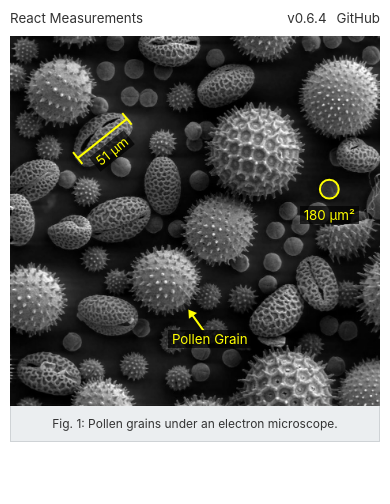
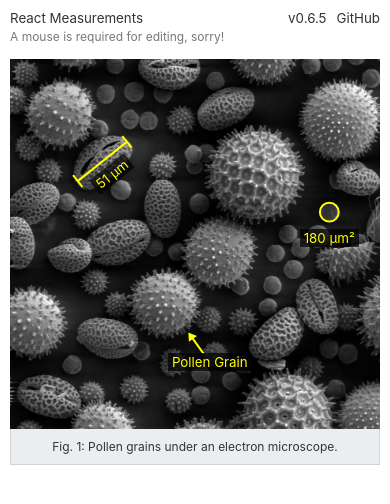
Before and after one commit to rmfisher/react-measurements, a React app: page / in a window 390 px wide. Built offline with nearby package versions, Linux system fonts and the light colour scheme.

Commit message:
Add read-only message on mobile to avoid confusion, bump version

```diff
--- a/src/demo/components/MeasurementApp.css
+++ b/src/demo/components/MeasurementApp.css
@@ -23,6 +23,19 @@ body {
   padding: 15px 20px;
   box-sizing: border-box;
   display: flex;
+  flex-direction: column;
+}
+
+.title-bar-inner {
+  width: 100%;
+  display: flex;
+}
+
+.mobile-readonly-message {
+  font-size: 9pt;
+  display: none;
+  margin: 3px 0 5px 0;
+  color: rgb(120, 120, 120);
 }
 
 .title-text {
@@ -135,4 +148,8 @@ img {
   a {
     margin-left: 10px;
   }
+
+  body:not(.mouse-detected) .mobile-readonly-message {
+    display: block;
+  }
 }
--- a/src/demo/components/MeasurementApp.js
+++ b/src/demo/components/MeasurementApp.js
@@ -9,10 +9,17 @@ export default class MeasurementApp extends PureComponent {
     return (
       <div className="container">
         <div className="title-bar">
-          <span className="title-text">React Measurements</span>
-          <div className="splitter" />
-          <a href="https://www.npmjs.com/packages/react-measurements">v0.6.4</a>
-          <a href="https://github.com/rmfisher/react-measurements">GitHub</a>
+          <div className="title-bar-inner">
+            <span className="title-text">React Measurements</span>
+            <div className="splitter" />
+            <a href="https://www.npmjs.com/package/react-measurements">
+              v0.6.5
+            </a>
+            <a href="https://github.com/rmfisher/react-measurements">GitHub</a>
+          </div>
+          <div className="mobile-readonly-message">
+            A mouse is required for editing, sorry!
+          </div>
         </div>
         <div className="content">
           <div
--- a/src/lib/components/MeasurementLayer.js
+++ b/src/lib/components/MeasurementLayer.js
@@ -12,7 +12,7 @@ export default class MeasurementLayer extends PureComponent {
   }
 
   render() {
-    const hasSize = this.props.widthInPx > 0 && this.props.widthInPx > 0;
+    const hasSize = this.props.widthInPx > 0 && this.props.heightInPx > 0;
     const className =
       "measurement-layer" + (this.state.mouseDetected ? " mouse-detected" : "");
     return (
```
Also changed, not shown: package.json (+7 -8 lines), src/lib/components/core/MeasurementLayerBase.js.
